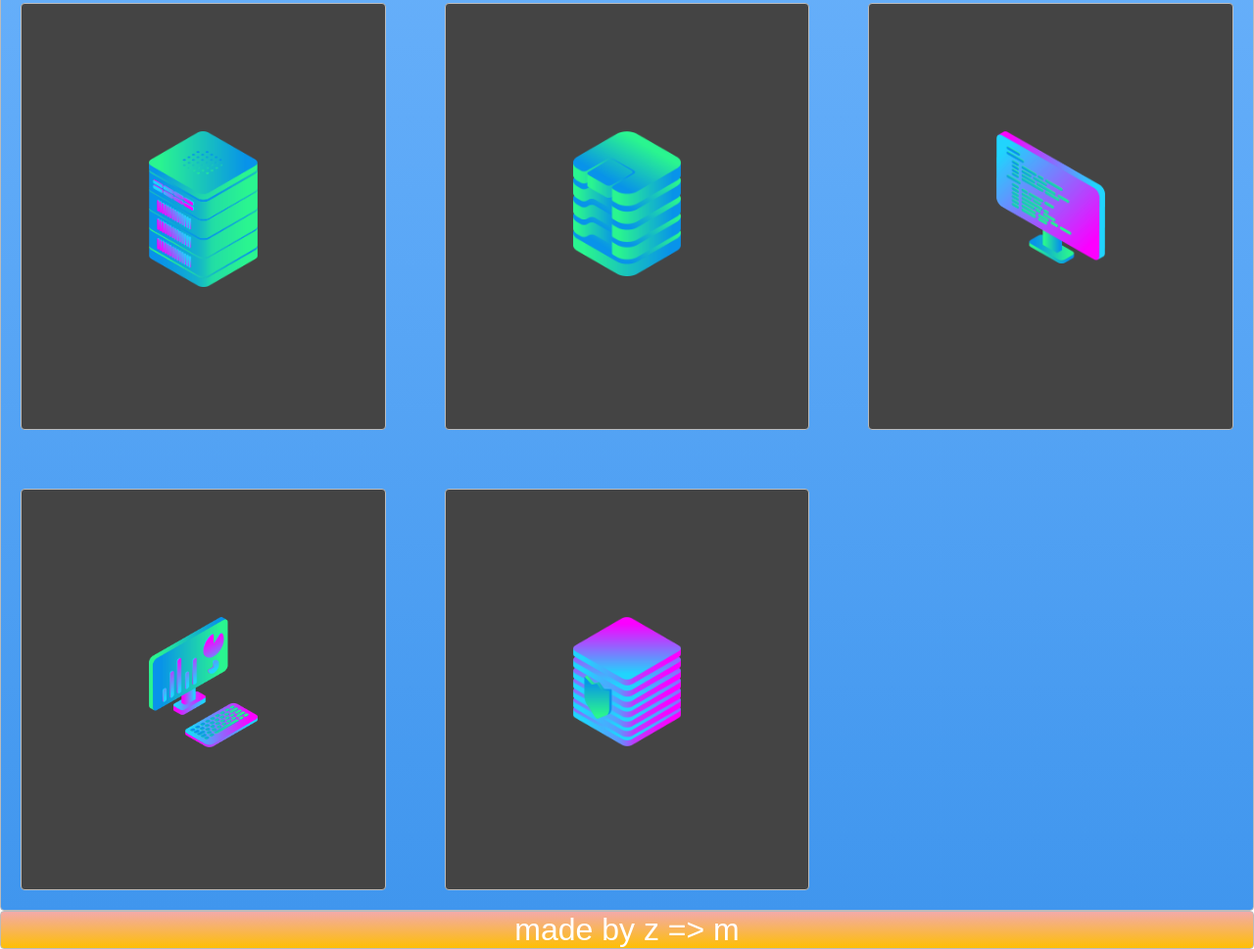
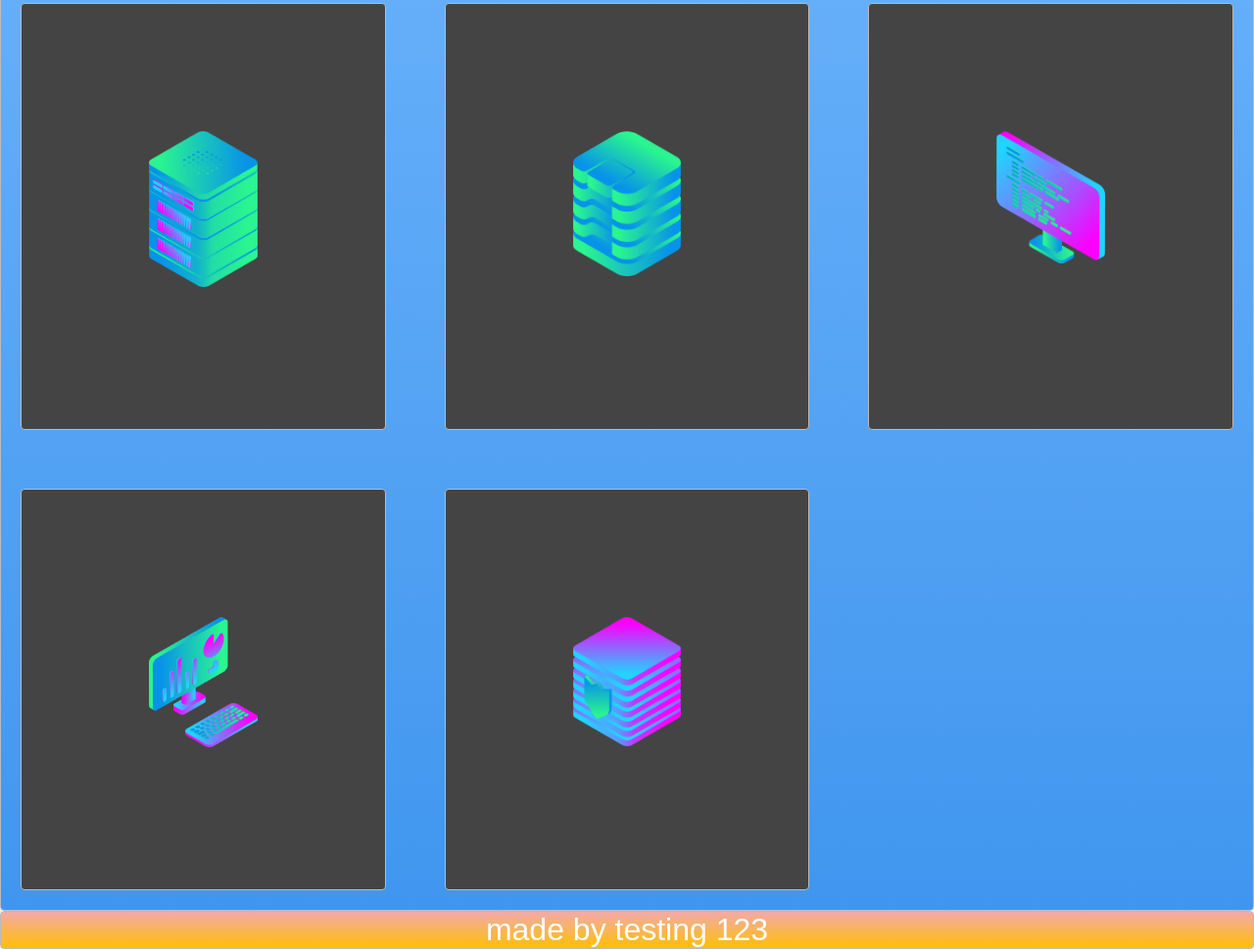
Before and after one commit to albertcwho/background-generator, a plain HTML site: page index.html in a window 1280 px wide. Shown: the part 1081-2050 px from the top of the page at 98% size. Drawn offline with Linux system fonts and the light colour scheme.

Commit message:
changing title and footer

```diff
--- a/index.html
+++ b/index.html
@@ -1,7 +1,7 @@
 <!DOCTYPE html>
 <html>
 <head>
-  <title>Layout Master</title>
+  <title>Testing Aug 1, 2020</title>
   <link rel="stylesheet" type="text/css" href="./style.css">
 </head>
 <body>
@@ -24,7 +24,7 @@
     <div class="box zone"><img src="./img/desktop_analytics_2.png"></div>
     <div class="box zone"><img src="./img/server_safe_2.png"></div>
   </div>
-  <footer class="zone yellow">made by z => m</footer>
+  <footer class="zone yellow">made by testing 123</footer>
 </div>
 </body>
 </html>
```
